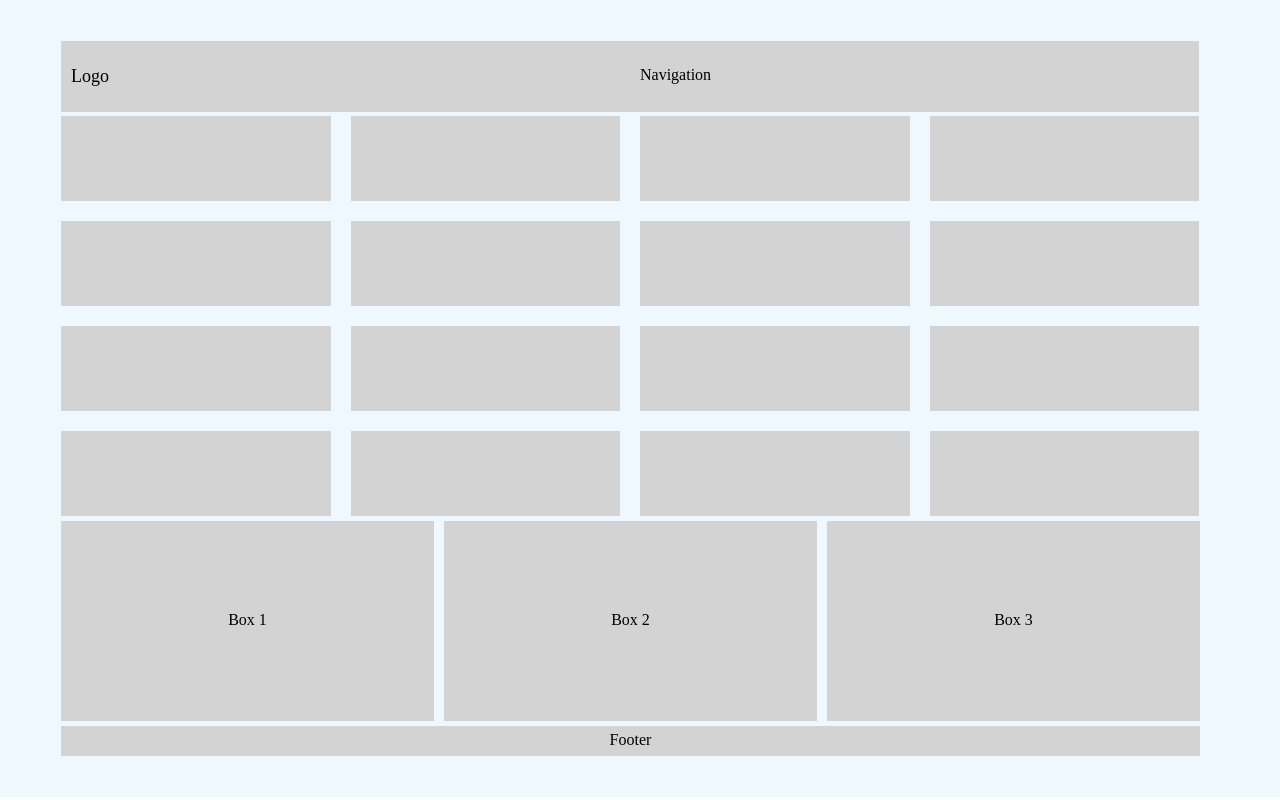
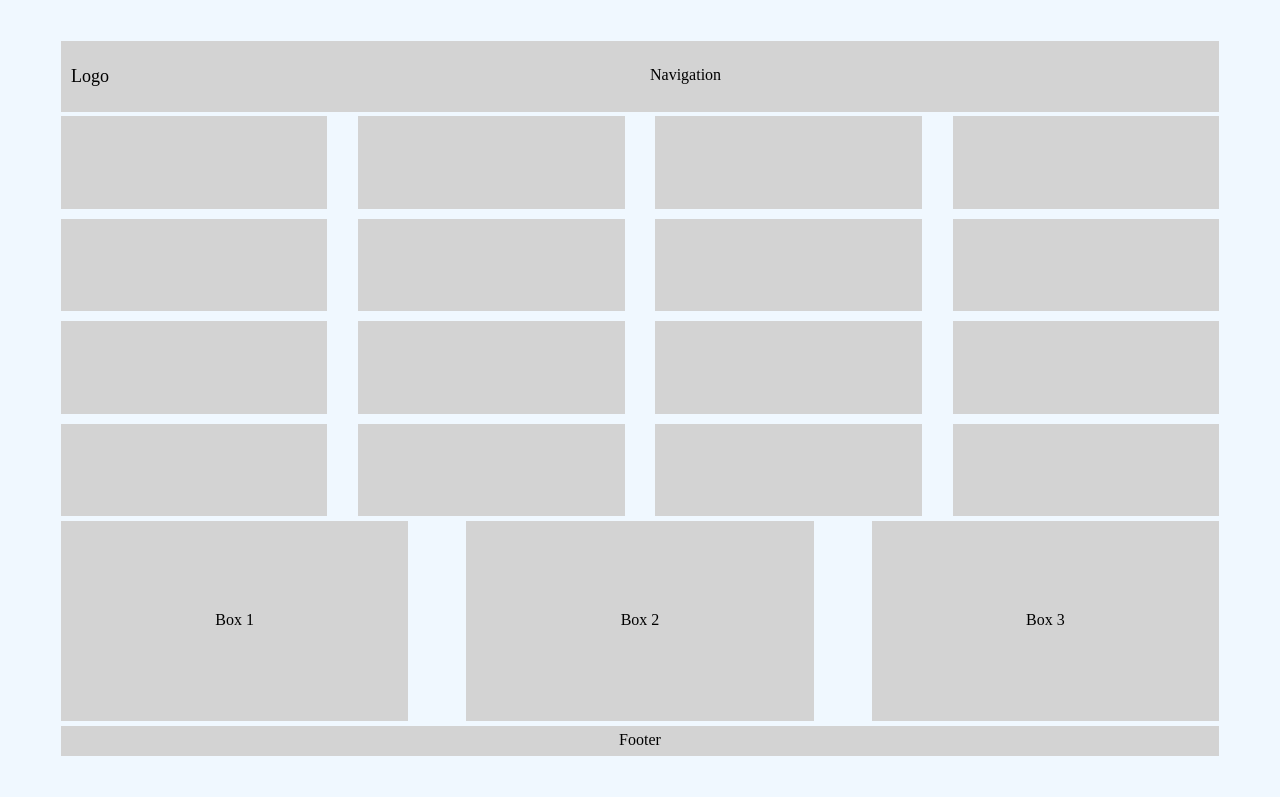
Before and after one commit to Thi004/BT-CSS-15-06-Layout-Hinh4, a plain HTML site: page index.html in a window 1280 px wide. Drawn offline with Linux system fonts and the light colour scheme.

Commit message:
18-6 sua

```diff
--- a/index.html
+++ b/index.html
@@ -6,7 +6,7 @@
     <link rel="stylesheet" href="style.css">
 </head>
 <body>
-<div class="contain">
+<div class="container">
     <div class="top">
         <div class="top-item">
             <div class="logo">Logo</div>
--- a/style.css
+++ b/style.css
@@ -1,10 +1,9 @@
 * {
     margin: 0;
-    padding: 0;
+    box-sizing: border-box;
 }
 
-.contain {
-    box-sizing: border-box;
+.container {
     background: aliceblue;
     border: 1px aliceblue solid;
 }
@@ -18,7 +17,7 @@
 
 .top-item {
     background: lightgray;
-    width: calc(50% - 10px);
+    width: 50%;
     justify-content: center;
     align-items: center;
 }
@@ -37,12 +36,13 @@
     height: 400px;
     display: flex;
     flex-wrap: wrap;
-    gap: 20px;
+    justify-content: space-between;
+    row-gap: 10px;
 }
 
 .body-item {
     background: lightgray;
-    width: calc(100% / 4 - 20px);
+    width: 23%;
 }
 
 .box {
@@ -50,18 +50,18 @@
     height: 200px;
     display: flex;
     flex-wrap: wrap;
-    gap: 10px;
+    justify-content: space-between;
 }
 
 .box-item {
     background: lightgray;
-    width: calc(100% / 3 - 13px);
+    width: 30%;
     text-align: center;
     padding-top: 90px;
 }
 
 .footer {
-    margin: 5px 79px 40px 60px;
+    margin: 5px 60px 40px;
     background: lightgray;
     height: 30px;
     text-align: center;
```
